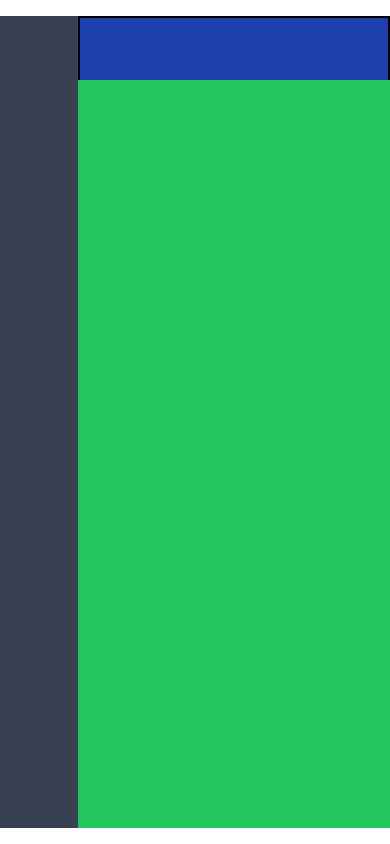
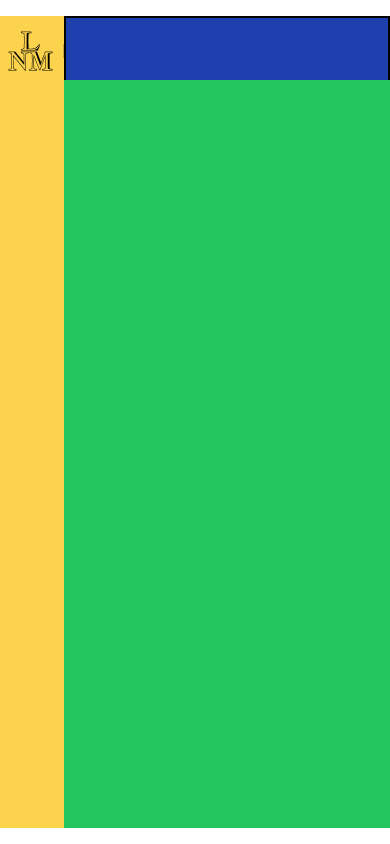
Before and after one commit to Shahabuddin1122/multimodel, an Angular app in the folder frontend/: page / in a window 390 px wide. Built offline with nearby package versions, Linux system fonts and the light colour scheme.

Commit message:
add sidebar

```diff
--- a/frontend/angular.json
+++ b/frontend/angular.json
@@ -27,7 +27,8 @@
               }
             ],
             "styles": [
-              "src/styles.css"
+              "src/styles.css",
+              "node_modules/font-awesome/css/font-awesome.min.css"
             ],
             "scripts": []
           },
--- a/frontend/package.json
+++ b/frontend/package.json
@@ -18,6 +18,7 @@
     "@angular/platform-browser": "^19.1.0",
     "@angular/platform-browser-dynamic": "^19.1.0",
     "@angular/router": "^19.1.0",
+    "font-awesome": "^4.7.0",
     "rxjs": "~7.8.0",
     "tslib": "^2.3.0",
     "zone.js": "~0.15.0"
--- a/frontend/src/app/app.component.html
+++ b/frontend/src/app/app.component.html
@@ -1,10 +1,13 @@
 <div class="w-full min-h-screen flex justify-center">
   <div class="max-w-screen-xl w-full py-4 bg-white shadow-lg flex flex-row min-h-screen">
-    <div class="w-1/5 h-full">
+    <div class="w-[20rem] h-full hidden md:block">
       <app-sidebar class="h-full block"/>
     </div>
+    <div class="w-16 h-full md:hidden">
+      <app-sidebar class="h-full block w-16"/>
+    </div>
 
-    <div class="w-4/5 flex flex-col h-full">
+    <div class="flex-1 flex flex-col h-full">
       <app-topbar class="w-full h-16 bg-blue-800 border border-black"/>
       <app-conversation class="w-full flex-1 bg-green-500"/>
     </div>
--- a/frontend/src/app/component/sidebar/sidebar.component.html
+++ b/frontend/src/app/component/sidebar/sidebar.component.html
@@ -1,3 +1,11 @@
-<div class="w-full bg-gray-700 h-full">
-
+<div class="w-full h-full px-2 py-2 bg-amber-300">
+  <div class="w-full flex justify-between items-center">
+    <div class="flex gap-x-2 items-center">
+      <img ngSrc="logo.png" alt="logo" height="53" width="46">
+      <p class="text-xl font-bold">NotebookLM</p>
+    </div>
+    <div class="w-5">
+      <svg xmlns="http://www.w3.org/2000/svg" viewBox="0 0 512 512"><!--!Font Awesome Free 6.7.2 by @fontawesome - https://fontawesome.com License - https://fontawesome.com/license/free Copyright 2025 Fonticons, Inc.--><path d="M416 208c0 45.9-14.9 88.3-40 122.7L502.6 457.4c12.5 12.5 12.5 32.8 0 45.3s-32.8 12.5-45.3 0L330.7 376c-34.4 25.2-76.8 40-122.7 40C93.1 416 0 322.9 0 208S93.1 0 208 0S416 93.1 416 208zM208 352a144 144 0 1 0 0-288 144 144 0 1 0 0 288z"/></svg>
+    </div>
+  </div>
 </div>
--- a/frontend/src/app/component/sidebar/sidebar.component.ts
+++ b/frontend/src/app/component/sidebar/sidebar.component.ts
@@ -1,9 +1,13 @@
 import { Component } from '@angular/core';
+import {NgOptimizedImage} from '@angular/common';
 
 @Component({
   selector: 'app-sidebar',
   standalone: true,
   templateUrl: './sidebar.component.html',
+  imports: [
+    NgOptimizedImage
+  ],
   styleUrl: './sidebar.component.css'
 })
 export class SidebarComponent {
```
Also changed, not shown: frontend/public/logo.png (added), 1 other file (tests, documents, lock files or other folders).
